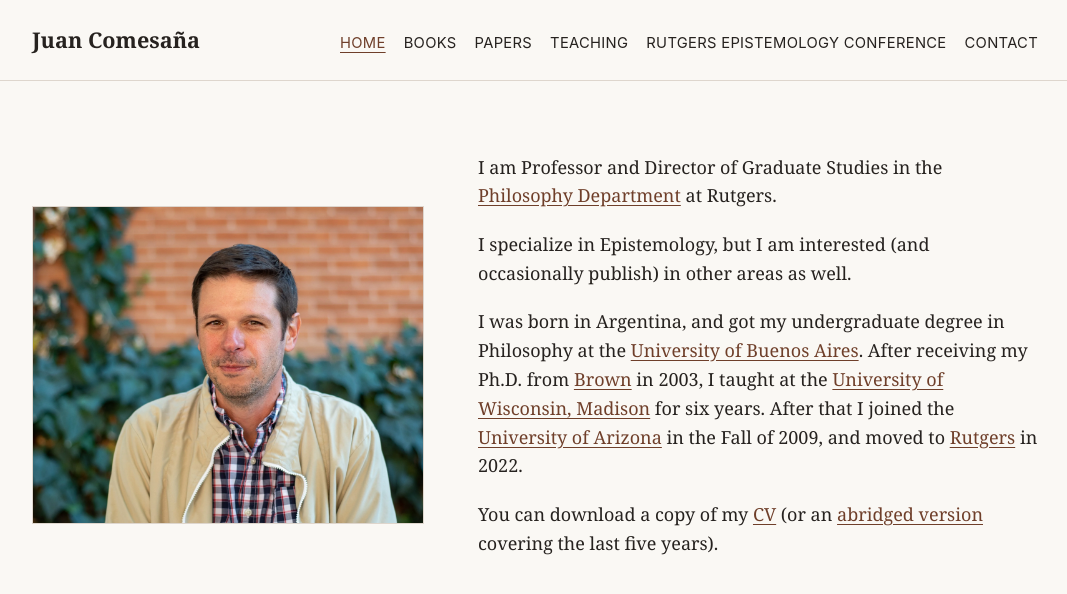
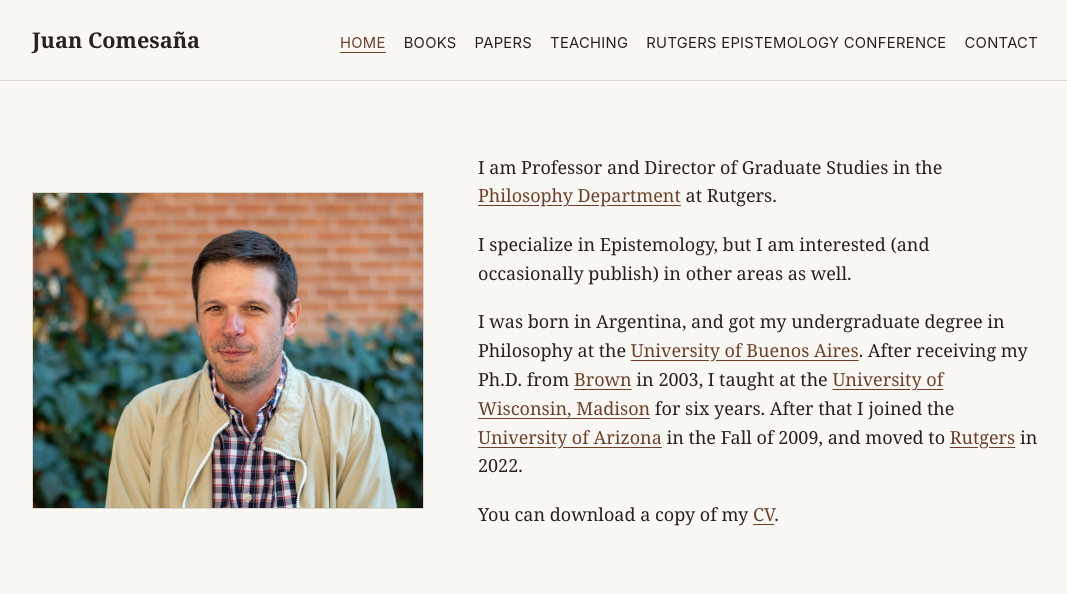
Before and after one commit to Comesana73/juancomesana.org, a Jekyll site: the page built from index.md, in a window 1280 px wide. Shown: the top 594 px of the page, without its empty margins (105-1172 px from the left). Built offline with Jekyll 4.4.1, drawn with Linux system fonts in a browser that asks for light colours.

Commit message:
Remove 5-year CV
Co-Authored-By: Claude Opus 5.5 <noreply@anthropic.com>
Claude-Session: https://claude.ai/code/session_01Rqv6sGuXnxXE9mANvvsE7X

```diff
--- a/index.md
+++ b/index.md
@@ -12,6 +12,6 @@ I specialize in Epistemology, but I am interested (and occasionally publish) in
 
 I was born in Argentina, and got my undergraduate degree in Philosophy at the [University of Buenos Aires](https://www.uba.ar/). After receiving my Ph.D. from [Brown](https://philosophy.brown.edu) in 2003, I taught at the [University of Wisconsin, Madison](http://philosophy.wisc.edu/) for six years. After that I joined the [University of Arizona](https://philosophy.arizona.edu) in the Fall of 2009, and moved to [Rutgers](https://philosophy.rutgers.edu) in 2022.
 
-You can download a copy of my [CV]({{ '/assets/documents/cv.pdf' | relative_url }}) (or an [abridged version]({{ '/assets/documents/cv-5year.pdf' | relative_url }}) covering the last five years).
+You can download a copy of my [CV]({{ '/assets/documents/cv.pdf' | relative_url }}).
   </div>
 </section>
```
Also changed, not shown: README.md, 1 other file.
